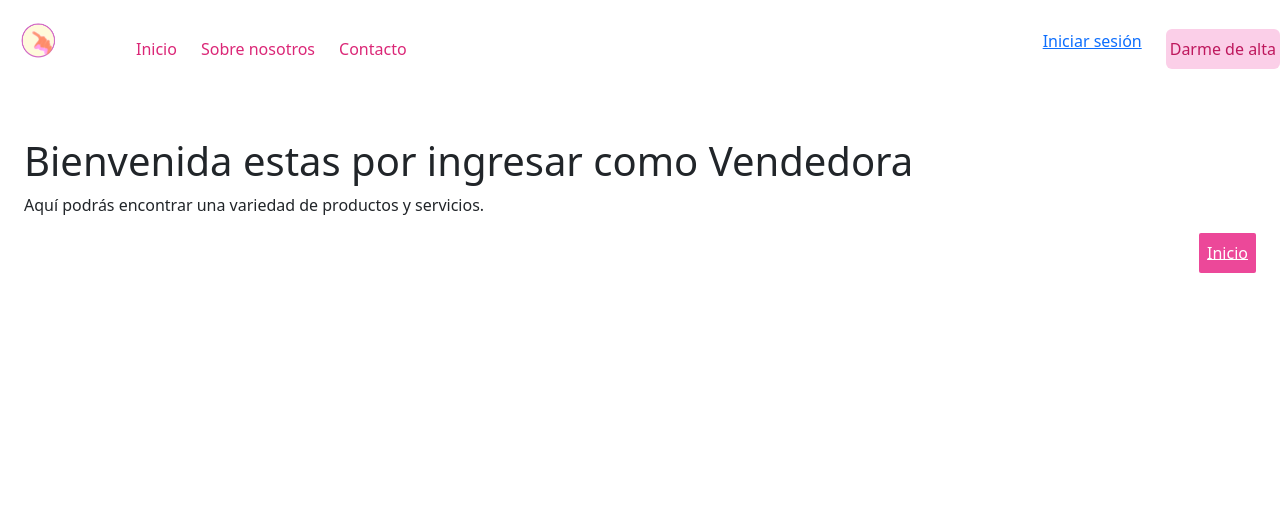
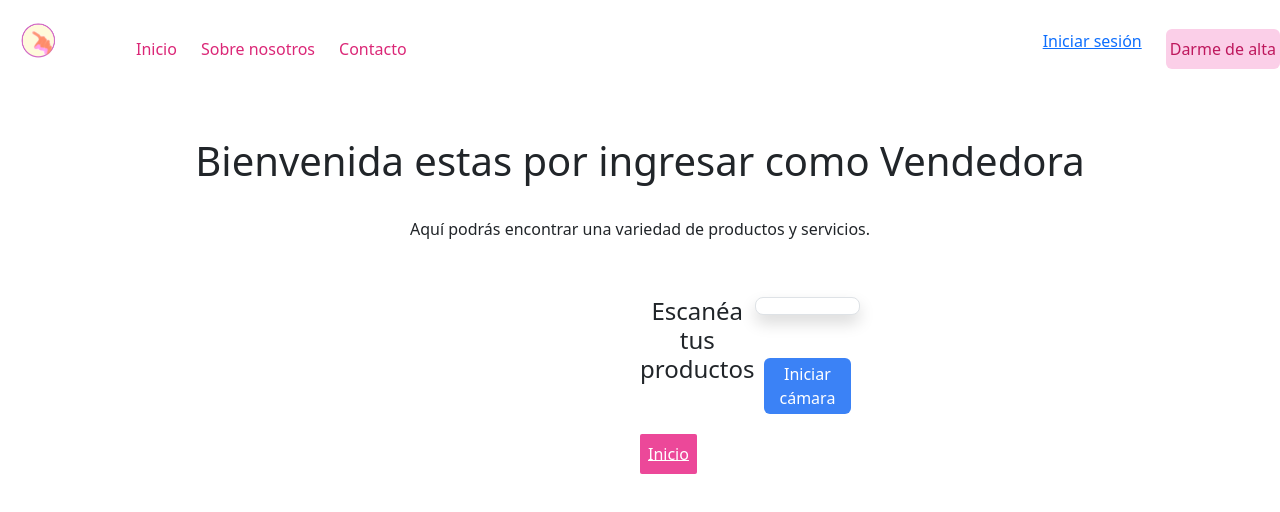
Before and after one commit to Marmax73/miColor, a React (Create React App) app: page /userTiendaForm in a window 1280 px wide. Shown: the top 512 px of the page. Built offline with nearby package versions, Linux system fonts and the light colour scheme.

Commit message:
incorporación de camaraCaptura a userTiendaForm. Testing para probar en móvil. Sujeto a cambios.

```diff
--- /dev/null
+++ b/src/components/userTienda.jsx
@@ -0,0 +1,19 @@
+import React from 'react';
+import CameraCapture from './camaraCaptura';
+
+const UserTienda = () => {
+  const handleCapture = (data) => {
+    console.log('Captura recibida:', data);
+    // Puedes guardar esta referencia en una base de datos o procesarla
+  };
+
+  return (
+    <div className="p-4 max-w-xl mx-auto">
+      <h2 className="text-xl font-bold mb-4">Registro Multimedia</h2>
+      {/* Otros campos, inputs o atributos aquí */}
+      <CameraCapture onCapture={handleCapture} />
+    </div>
+  );
+};
+
+export default UserTienda;
--- a/src/pages/userTiendaForm.jsx
+++ b/src/pages/userTiendaForm.jsx
@@ -1,10 +1,17 @@
+import CamaraCaptura from "../components/camaraCaptura";
+
 import BotonRetorno from "../components/BotonRetorno";
 const userTiendaForm = () => {
     return (
-        <div className="p-4">
+        <div className="p-4 display flex flex-col items-center justify-center gap-4 text-center">
             <h1>Bienvenida estas por ingresar como Vendedora</h1>
             <p>Aquí podrás encontrar una variedad de productos y servicios.</p>
-            <div>
+            <div className="flex w-5 h-4 justify-items-center p-3 mb-2 display-block">
+                <h4>Escanéa tus productos</h4>
+                <CamaraCaptura />
+            </div>
+            <hr />
+            <div className="flex w-5  p-4 justify-items-center mt-2">
                 <BotonRetorno />
             </div>
         </div>
```
